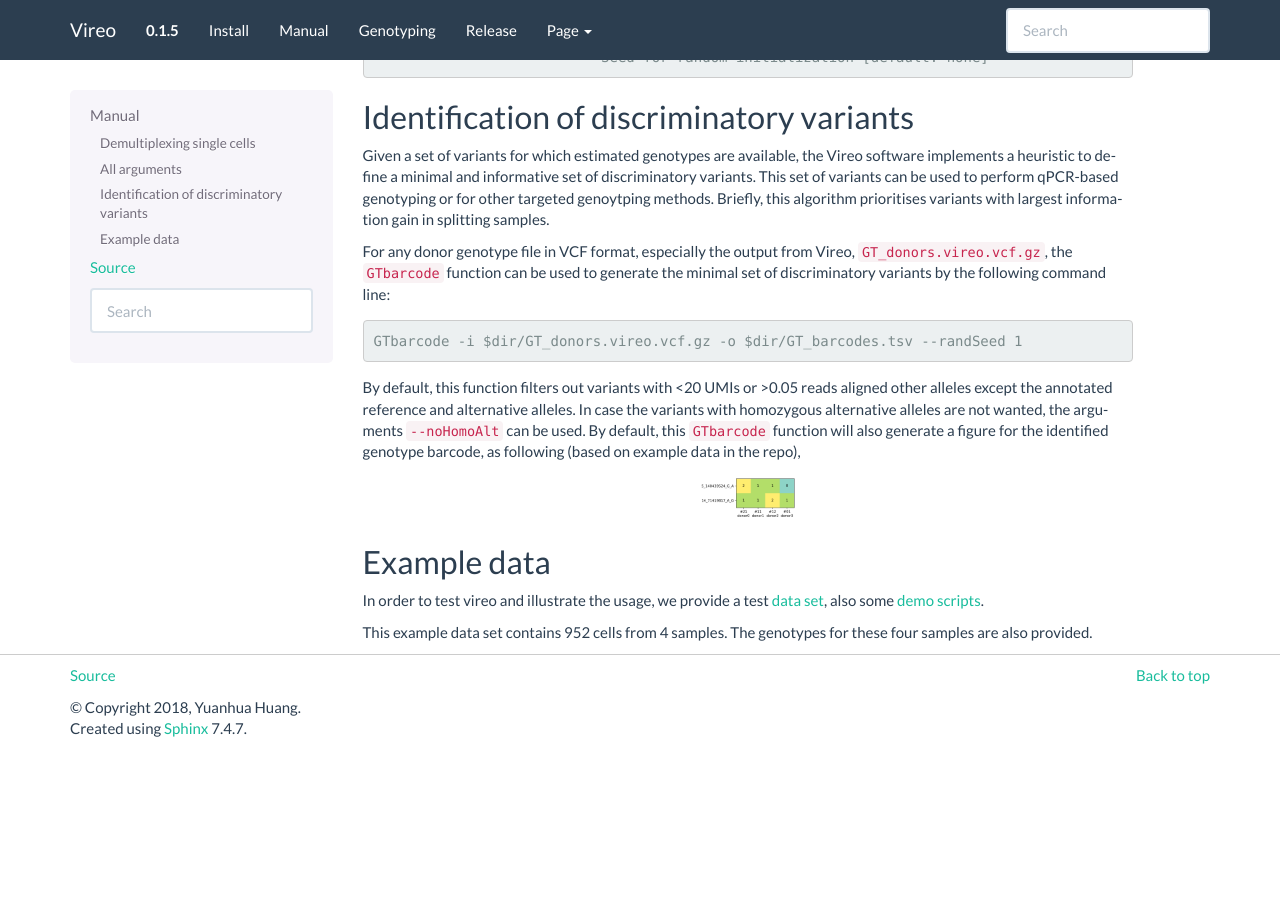
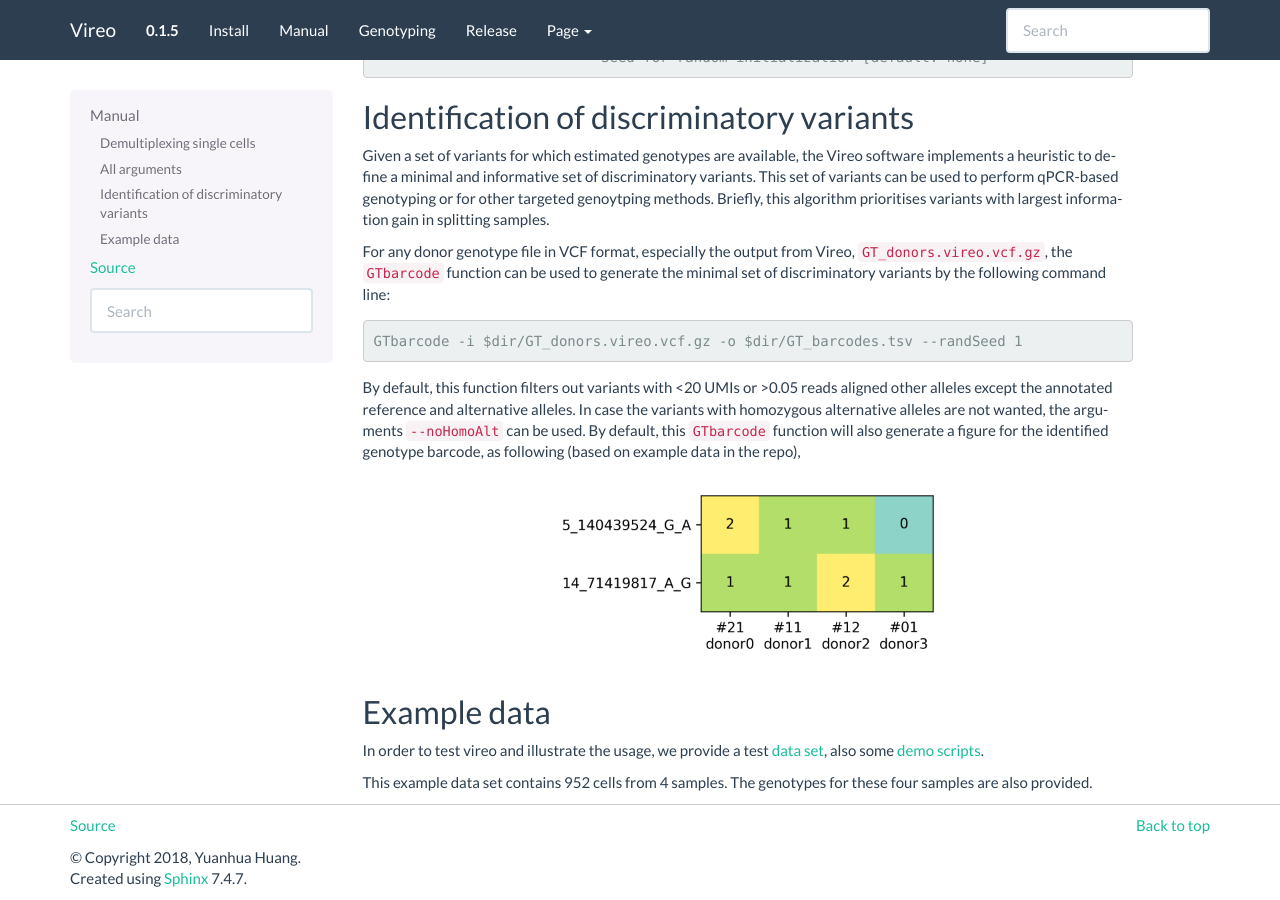
Before and after one commit to single-cell-genetics/vireo, a Sphinx documentation site: the page built from doc/manual.rst, in a window 1280 px wide and 900 px high, scrolled down 1854 px. Built offline with Sphinx 7.4.7, drawn with Linux system fonts in a browser that asks for light colours; formulas are drawn with MathJax 3; before the commit the page ends 2604 px from its top, so only the background shows below that.

Commit message:
change fig size

```diff
--- a/doc/manual.rst
+++ b/doc/manual.rst
@@ -138,8 +138,8 @@ will also generate a figure for the identified genotype barcode, as following
 (based on example data in the repo),
 
 .. image:: image/GT_barcodes.png
-   :height: 100px
-   :width: 200px
+   :height: 400px
+   :width: 800px
    :scale: 50 %
    :alt: identified discriminatory variants
    :align: center
```
